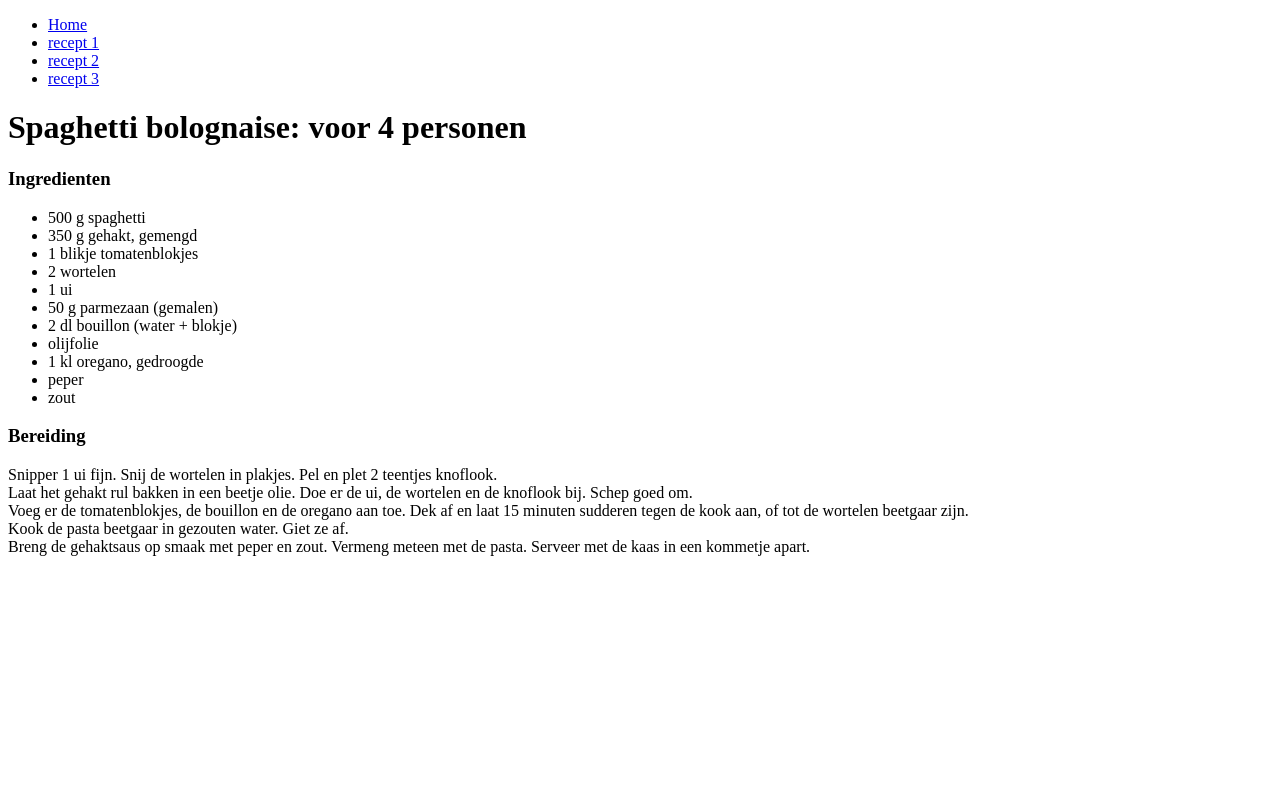
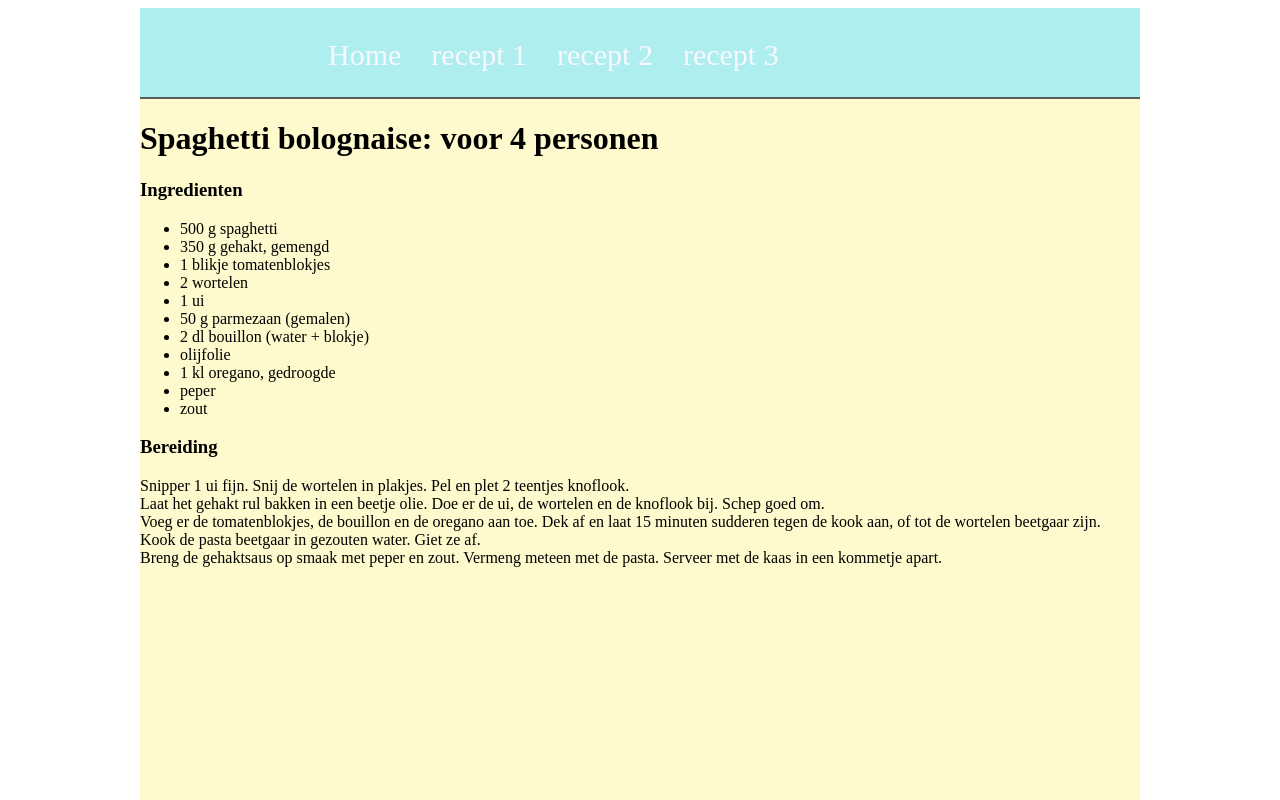
Before and after one commit to ChristofVanoppen/recept, a plain HTML site: page recept3.html in a window 1280 px wide. Shown: the top 800 px of the page. Drawn offline with Linux system fonts and the light colour scheme.

Commit message:
recept3 css aanpassing

```diff
--- a/recept3.html
+++ b/recept3.html
@@ -3,9 +3,12 @@
 <head>
 	<meta charset="UTF-8">
 	<title>recept: Spaghetti Bolognaise</title>
+	<link rel="stylesheet" href="css.css">
 </head>
 <body>
+<div id="wrapper">
 <nav>
+<div class="nav">
 <ul>
 
 <li><a href="index.html">Home</a></li>
@@ -14,6 +17,7 @@
 <li><a href="recept3.html">recept 3</a></li>
 
 </ul>
+</div>
 </nav>
 <h1>Spaghetti bolognaise: voor 4 personen</h1>
 <h3>Ingredienten</h3>
@@ -49,6 +53,6 @@ Breng de gehaktsaus op smaak met peper en zout. Vermeng meteen met de pasta. Ser
 
 </p>
 
-
+</div>
 </body>
 </html>
```
